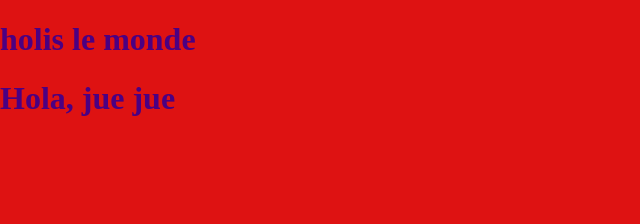
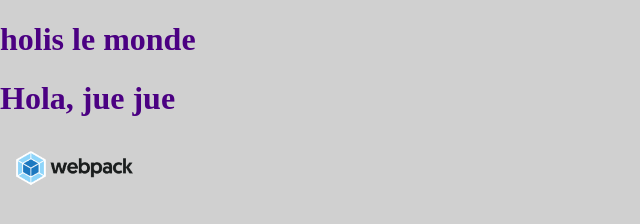
Before and after one commit to heimer79/webpack-starter, a website built with webpack: page src/index.html in a window 1280 px wide. Shown: the whole page, without its empty margins (0-640 px from the left). Built offline with nearby package versions, Linux system fonts and the light colour scheme.

Commit message:
instalacion del file loader

```diff
--- a/package.json
+++ b/package.json
@@ -12,6 +12,7 @@
 	"license": "ISC",
 	"devDependencies": {
 		"css-loader": "^6.7.1",
+		"file-loader": "^6.2.0",
 		"html-loader": "^4.2.0",
 		"html-webpack-plugin": "^5.5.0",
 		"mini-css-extract-plugin": "^2.6.1",
--- a/src/js/componentes.js
+++ b/src/js/componentes.js
@@ -1,4 +1,5 @@
 import '../css/componentes.css';
+import webpacklogo from '../assets/img/webpack-logo.png';
 
 export const saludar = (nombre) => {
 	console.log(`creado etiqueta h1 para ${nombre}`);
@@ -8,4 +9,8 @@ export const saludar = (nombre) => {
 	h1.innerText = `Hola, ${nombre}`;
 
 	document.body.append(h1);
+
+	const img = document.createElement('img');
+	img.src = webpacklogo;
+	document.body.append(img);
 };
--- a/src/styles.css
+++ b/src/styles.css
@@ -2,5 +2,9 @@ html,
 body {
 	margin: 0;
 	color: white !important;
-	background-color: rgb(222, 18, 18);
+	background-color: rgb(208, 208, 208);
 }
+
+img {
+	width: 150px;
+}
--- a/webpack.config.js
+++ b/webpack.config.js
@@ -26,6 +26,10 @@ module.exports = {
 				test: /styles.css$/,
 				use: [MiniCssExtractPlugin.loader, 'css-loader'],
 			},
+			{
+				test: /\.(png|jpe?g|gif|webp|svg)$/,
+				loader: 'file-loader',
+			},
 		],
 	},
 
```
Also changed, not shown: src/assets/img/webpack-logo.png (added), 1 other file.
